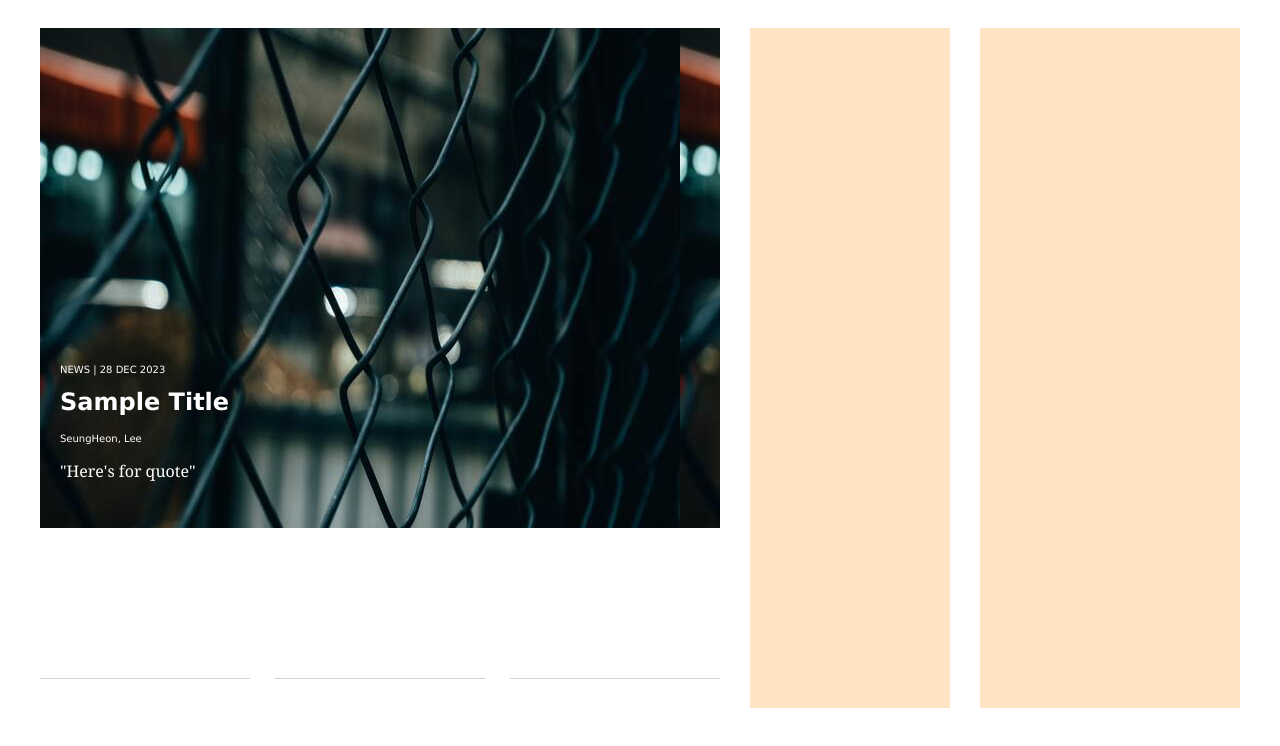
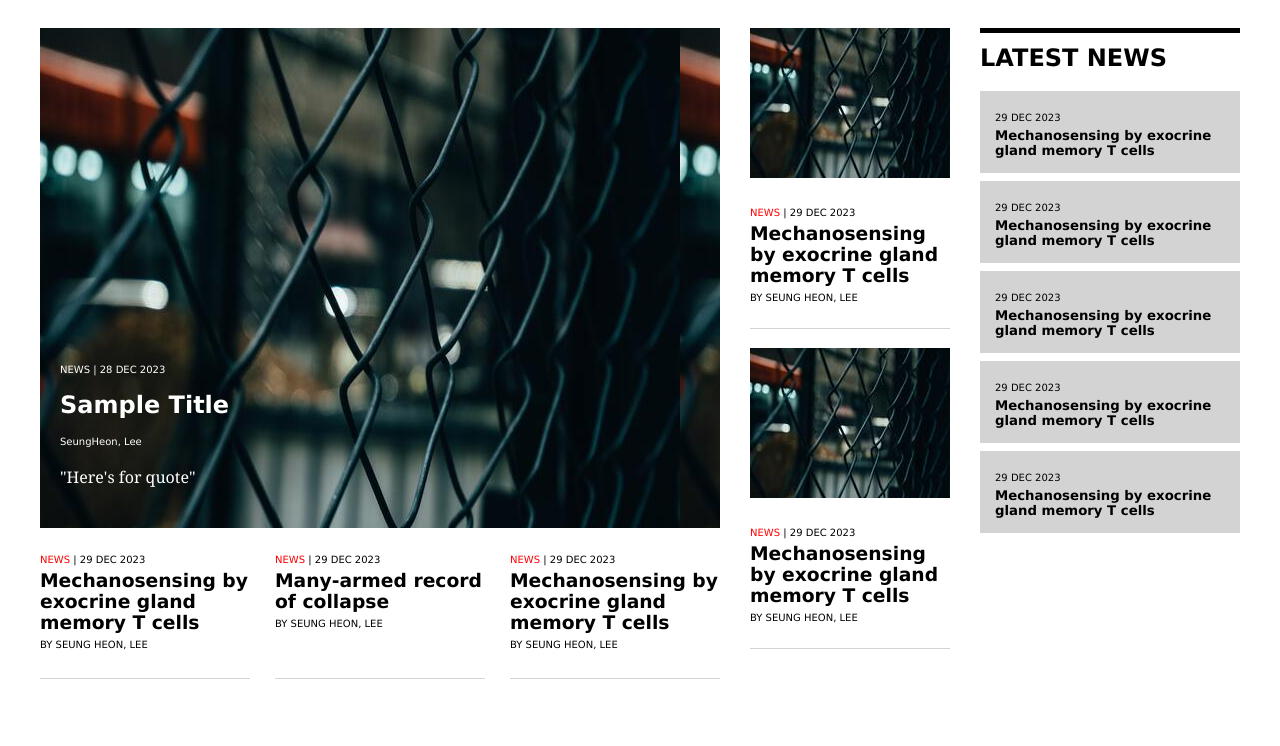
Before and after one commit to 2shoneycom/portfolioWeb, a plain HTML site: page pages.html in a window 1280 px wide. Shown: the part 184-930 px from the top of the page. Drawn offline with Linux system fonts and the light colour scheme.

Commit message:
4차 중간 저장
pages
-section #articles 완성

```diff
--- a/pages.css
+++ b/pages.css
@@ -11,10 +11,16 @@ a {
     color: black;
 }
 span.regular {
-    font-size: 10px;
+    font-size: 10px; line-height: 20px;
 }
 span.quote {
-    font-family: Georgia;
+    font-family: Georgia; line-height: 50px;
+}
+span.category {
+    color: red;
+}
+h2 {
+    line-height: 50px;
 }
 
 header {
@@ -60,6 +66,7 @@ header {
 }
 .category_part > ul > li:hover {
     border-bottom: 2px red groove;
+    cursor: pointer;
 }
 .category_part > ul > li > a {
     font-size: 14px;
@@ -81,18 +88,18 @@ header {
     width: 640px; height: 150px; padding: 20px;
     position: absolute; left: 0px; bottom: 0px;
 }
-#articles div.section1_articles .head_article > div h2 {
-    color: white; line-height: 50px;
+#articles div.section1_articles .head_article > div > h2 {
+    color: white;
 }
 #articles div.section1_articles .head_article > div > span.regular {
     color: white;
 }
 #articles div.section1_articles .head_article > div > span.quote {
-    color: white; line-height: 50px;
+    color: white;
 }
 #articles div.section1_articles .below_article {
     float: left;
-    width: calc(210px); height: 150px; margin-right: 25px;
+    width: calc(210px); height: 130px; margin-right: 25px; padding-top: 20px;
     border-bottom: 1px lightgray solid;
 }
 #articles div.section1_articles .below_article:last-child {
@@ -102,10 +109,22 @@ header {
 #articles div.section2_articles {
     float: left;
     width: 200px; height: 680px; margin: 0px 10px 20px 10px;
-    background-color: bisque;
 }
+#articles div.section2_articles .side_article {
+    width: 200px; height: 300px;
+    border-bottom: 1px lightgray solid;
+}
+
 #articles div.section3_articles {
     float: left;
     width: 260px; height: 680px; margin: 0px 0px 20px 20px;
-    background-color: bisque;
 }
+#articles div.section3_articles .latest_news {
+    width: 260px; height: 600px;
+    border-top: 5px black solid;
+}
+#articles div.section3_articles .latest_news div.content_latest_news {
+    width: 230px; height: auto; padding: 15px 15px;
+    margin: 8px 0px;
+    background-color: lightgray;
+}
--- a/pages.html
+++ b/pages.html
@@ -29,12 +29,62 @@
                         <span class="quote">"Here's for quote"</span>
                     </div>
                 </article>
-                <article class="below_article"></article>
-                <article class="below_article"></article>
-                <article class="below_article"></article>
+                <article class="below_article">
+                    <span class="regular"><span class="category">NEWS</span> | 29 DEC 2023</span><br>
+                    <h3>Mechanosensing by exocrine gland memory T cells</h3>
+                    <span class="regular">BY SEUNG HEON, LEE</span>
+                </article>
+                <article class="below_article">
+                    <span class="regular"><span class="category">NEWS</span> | 29 DEC 2023</span><br>
+                    <h3>Many-armed record of collapse</h3>
+                    <span class="regular">BY SEUNG HEON, LEE</span>
+                </article>
+                <article class="below_article">
+                    <span class="regular"><span class="category">NEWS</span> | 29 DEC 2023</span><br>
+                    <h3>Mechanosensing by exocrine gland memory T cells</h3>
+                    <span class="regular">BY SEUNG HEON, LEE</span>
+                </article>
             </div>
-            <div class="section2_articles"></div>
-            <div class="section3_articles"></div>
+            <div class="section2_articles">
+                <article class="side_article">
+                    <img src="resources/sample_image_200-150.jpg"><img><br><br>
+                    <span class="regular"><span class="category">NEWS</span> | 29 DEC 2023</span><br>
+                    <h3>Mechanosensing by exocrine gland memory T cells</h3>
+                    <span class="regular">BY SEUNG HEON, LEE</span>
+                </article>
+                <br>
+                <article class="side_article">
+                    <img src="resources/sample_image_200-150.jpg"><img><br><br>
+                    <span class="regular"><span class="category">NEWS</span> | 29 DEC 2023</span><br>
+                    <h3>Mechanosensing by exocrine gland memory T cells</h3>
+                    <span class="regular">BY SEUNG HEON, LEE</span>
+                </article>
+            </div>
+            <div class="section3_articles">
+                <article class="latest_news">
+                    <h2>LATEST NEWS</h2>
+                    <div class="content_latest_news">
+                        <span class="regular">29 DEC 2023</span>
+                        <h5>Mechanosensing by exocrine gland memory T cells</h5>
+                    </div>
+                    <div class="content_latest_news">
+                        <span class="regular">29 DEC 2023</span>
+                        <h5>Mechanosensing by exocrine gland memory T cells</h5>
+                    </div>
+                    <div class="content_latest_news">
+                        <span class="regular">29 DEC 2023</span>
+                        <h5>Mechanosensing by exocrine gland memory T cells</h5>
+                    </div>
+                    <div class="content_latest_news">
+                        <span class="regular">29 DEC 2023</span>
+                        <h5>Mechanosensing by exocrine gland memory T cells</h5>
+                    </div>
+                    <div class="content_latest_news">
+                        <span class="regular">29 DEC 2023</span>
+                        <h5>Mechanosensing by exocrine gland memory T cells</h5>
+                    </div>
+                </article>
+            </div>
         </section>
     </body>
 </html>
```
Also changed, not shown: character.png (deleted), resources/sample_image_200-150.jpg (added), 2 other files.
